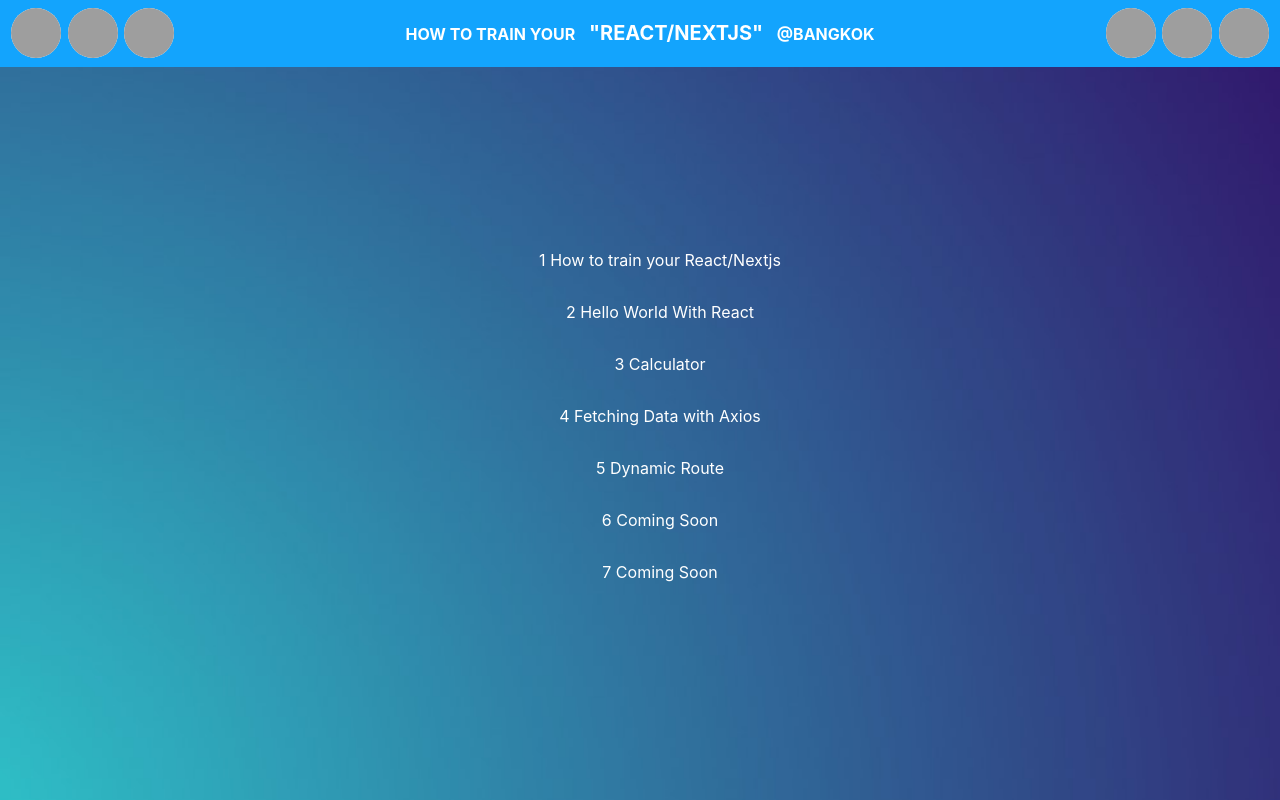
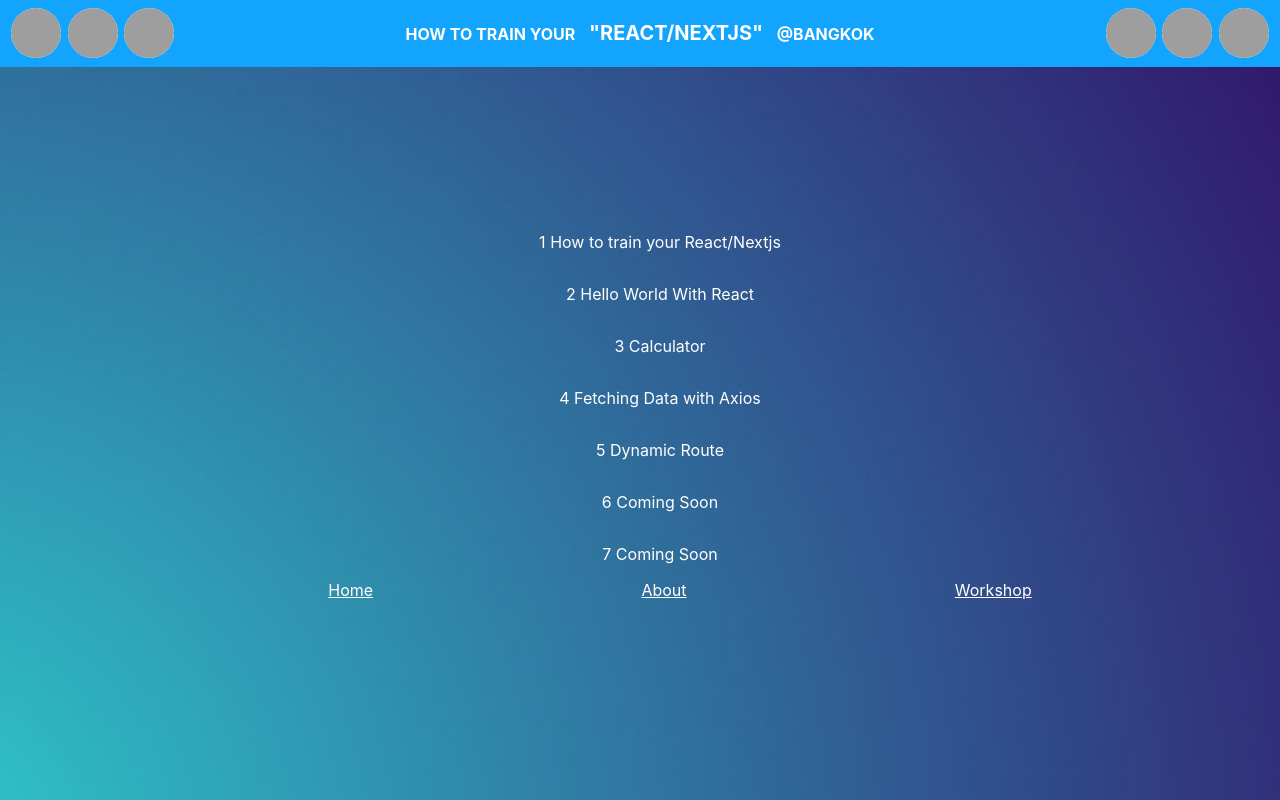
Before and after one commit to lattesoft/next-workshop, a Next.js app: page /workshop in a window 1280 px wide. Built offline with nearby package versions, Linux system fonts and the light colour scheme; grey boxes are pictures that could not be loaded.

Commit message:
Workshop5-solved

```diff
--- /dev/null
+++ b/components/link.js
@@ -0,0 +1,34 @@
+import React from 'react';
+import Link from 'next/link';
+
+const links = [
+  {
+    id: 1,
+    route: "/",
+    title: "Home"
+  },
+  {
+    id: 2,
+    route: "/about",
+    title: "About"
+  },
+  {
+    id: 3,
+    route: "/workshop",
+    title: "Workshop"
+  }
+]
+
+const NavLink = () => (
+  <ul className="list-link">
+    {links.map(({ id, route, title }) => (
+      <Link href={route} key={id}>
+        <a className="link-title">
+          <li>{title}</li>
+        </a>
+      </Link>
+    ))}
+  </ul>
+)
+
+export default NavLink;
--- a/pages/about.js
+++ b/pages/about.js
@@ -1,9 +1,13 @@
 import Layout from "../components/layout";
+import NavLink from "../components/link";
 
 const About = () => {
   return(
     <Layout>
-      <h1 className="center-text">Presented By Lattesoft Corporation</h1>
+      <div className="center-text">
+        <h2>Presented By Lattesoft Corporation</h2>
+        <NavLink />
+      </div>
     </Layout>
   )
 }
--- a/pages/index.js
+++ b/pages/index.js
@@ -1,9 +1,13 @@
 import Layout from "../components/layout";
+import NavLink from "../components/link";
 
 const Index = () => {
   return(
     <Layout>
-      <h2 className="center-text">Welcome to Workshop 6: Dynamic Route</h2>
+      <div className="center-text">
+      <h2>Welcome to Workshop 6: Dynamic Route</h2>
+      <NavLink />
+      </div>
     </Layout>
   )
 }
--- a/pages/workshop.js
+++ b/pages/workshop.js
@@ -2,6 +2,7 @@
 import Axios from "axios";
 import useSWR from "swr";
 import Link from "next/link";
+import NavLink from "../components/link";
 
 const getAllWorkshop = async (url) => {
   const res = await Axios.get(url);
@@ -15,13 +16,15 @@
 
   return(
     <Layout>
+      <div className="center-text">
         {error ? (
-        <h2 className="center-text">Error {errorHandler.data.statusCode}: {errorHandler.data.message}</h2>
+          <h2>Error {errorHandler.data.statusCode}: {errorHandler.data.message}</h2>
         ) : (
           !data ? (
-          <h2 className="center-text">Loading...</h2>
+            <h2>Loading...</h2>
           ) : (
             <ul className="workshop-list-wrapper">
+              <div className="margin-bottom">
                 {data.data.map(workshop => (
                   <Link href={`/workshop/${workshop.id}`}>
                     <a>
@@ -31,9 +34,12 @@
                     </a>
                   </Link>
                 ))}
+                <NavLink />
+              </div>
             </ul>
           )
         )}
+      </div>
     </Layout>
   )
 }
--- a/styles/style.scss
+++ b/styles/style.scss
@@ -16,6 +16,7 @@
   left: 50%;
   transform: translate(-50%, -50%);
   text-align: center;
+  width: 100%;
 }
 nav {
   top: 0;
@@ -65,12 +66,14 @@
   }
 }
 .workshop-list-wrapper {
+  width: 100%;
   flex-direction: column;
   position: absolute;
   top: 50%;
   left: 50%;
   transform: translate(-50%, -50%);
   list-style: none;
+  margin-bottom: 1em;
   cursor: pointer;
   .workshop-list {
     font-size: 16px;
@@ -87,3 +90,17 @@
     transition: 0.2s all ease-in-out;
   }
 }
+
+.list-link {
+  display: flex;
+  justify-content: space-evenly;
+  list-style: none;
+  .link-title {
+    text-decoration: underline;
+    color: #fff;
+  }
+}
+
+.margin-bottom {
+  margin-bottom: 1em;
+}
```
Lines whose indentation alone changed are shown as unchanged.
